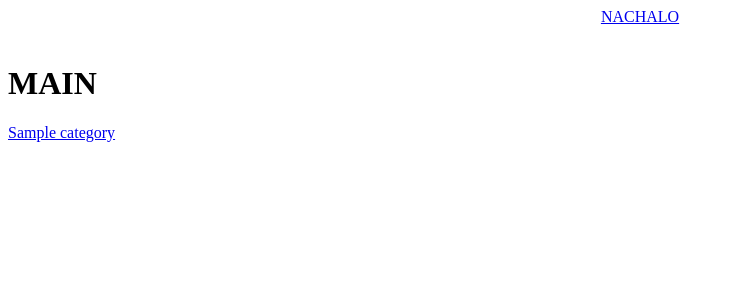
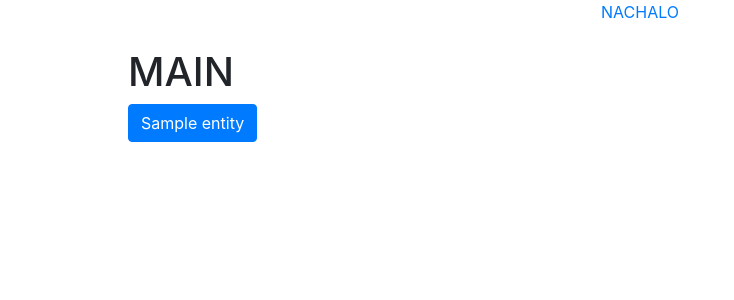
Before and after one commit to st-kalinov/OTHERS_symfony4_faq, a Symfony app: template templates/faq.html.twig in a window 1280 px wide. Shown: the top 300 px of the page, without its empty margins (0-734 px from the left). Run offline with Twig, Linux system fonts and the light colour scheme; the template is opened without the code that fills it: most values are stand-ins (such as "Sample title", 1, 10 or a date in 2020); some libraries are stand-ins or nearby versions.

Commit message:
ready categories and questions

```diff
--- a/public/js/showQuestions.js
+++ b/public/js/showQuestions.js
@@ -1,6 +1,6 @@
 $(document).ready(function () {
 
-    $('a').on('click', function (e) {
+    $('.js-test').on('click', function (e) {
 
         console.log("asd");
     });
--- a/templates/base.html.twig
+++ b/templates/base.html.twig
@@ -8,6 +8,14 @@
                 a {
                     display: block;
                 }
+                body {
+                    width: 80%;
+                    margin: auto !important;
+                }
+                button.btn-primary {
+                    display: block;
+                    margin-bottom: 2%;
+                }
             </style>
         {% endblock %}
     </head>
@@ -17,9 +25,16 @@
 
         {% endblock %}
         {% block javascripts %}
-            <script src="https://code.jquery.com/jquery-3.2.1.min.js" integrity="sha256-hwg4gsxgFZhOsEEamdOYGBf13FyQuiTwlAQgxVSNgt4=" crossorigin="anonymous"></script>
-            <script src="https://cdnjs.cloudflare.com/ajax/libs/popper.js/1.12.3/umd/popper.min.js" integrity="sha384-vFJXuSJphROIrBnz7yo7oB41mKfc8JzQZiCq4NCceLEaO4IHwicKwpJf9c9IpFgh" crossorigin="anonymous"></script>
-            <script src="https://maxcdn.bootstrapcdn.com/bootstrap/4.0.0-beta.2/js/bootstrap.min.js" integrity="sha384-alpBpkh1PFOepccYVYDB4do5UnbKysX5WZXm3XxPqe5iKTfUKjNkCk9SaVuEZflJ" crossorigin="anonymous"></script>
+            <link rel="stylesheet" href="https://maxcdn.bootstrapcdn.com/bootstrap/4.1.3/css/bootstrap.min.css">
+
+            <!-- jQuery library -->
+            <script src="https://ajax.googleapis.com/ajax/libs/jquery/3.3.1/jquery.min.js"></script>
+
+            <!-- Popper JS -->
+            <script src="https://cdnjs.cloudflare.com/ajax/libs/popper.js/1.14.3/umd/popper.min.js"></script>
+
+            <!-- Latest compiled JavaScript -->
+            <script src="https://maxcdn.bootstrapcdn.com/bootstrap/4.1.3/js/bootstrap.min.js"></script>
             <script src="{{ asset('js/showQuestions.js') }}"></script>
         {% endblock %}
     </body>
--- a/templates/faq.html.twig
+++ b/templates/faq.html.twig
@@ -2,14 +2,33 @@
 {% block body %}
     {{ parent() }}
     <h1>MAIN</h1>
-    {% for category in categories %}
-        {% set
-            subcategory1 =
-            category.name|replace({' ':'-'})|lower
-        %}
+    <section>
 
-        <a href="{{ path('subcategories1', {main: category.mainCategory, subcategory1: subcategory1, c: category.id }) }}" class="js-test">
-            {{ category.name }}
-        </a>
-    {% endfor %}
+        {% for entity in entities %}
+
+            {% set
+                subcategory1 =
+                entity.name|replace({' ':'-'})|lower %}
+            {% if not entity.questionAnswers.isEmpty %}
+
+                <button type="button" class="btn btn-primary" data-toggle="collapse"
+                        data-target="#questions">{{ entity.name }}</button>
+
+                <div id="questions" class="collapse">
+                    {% for qa in entity.questionAnswers %}
+                        <h3>{{ qa.question }}</h3>
+                        <p>{{ qa.answer }}</p>
+                    {% endfor %}
+                </div>
+            {% else %}
+
+                <a href="{{ path('subcategories1', {main: entity.mainCategory, subcategory1: subcategory1, c: entity.id }) }}"
+                   class="js-test">
+                    {{ entity.name }}
+                </a>
+
+            {% endif %}
+
+        {% endfor %}
+    </section>
 {% endblock %}
```
Also changed, not shown: src/Controller/FaqController.php (+9 -9 lines), templates/faqMainCategories.html.twig (+20 -10 lines), templates/faqSubCategories.html.twig (+25 -9 lines).
